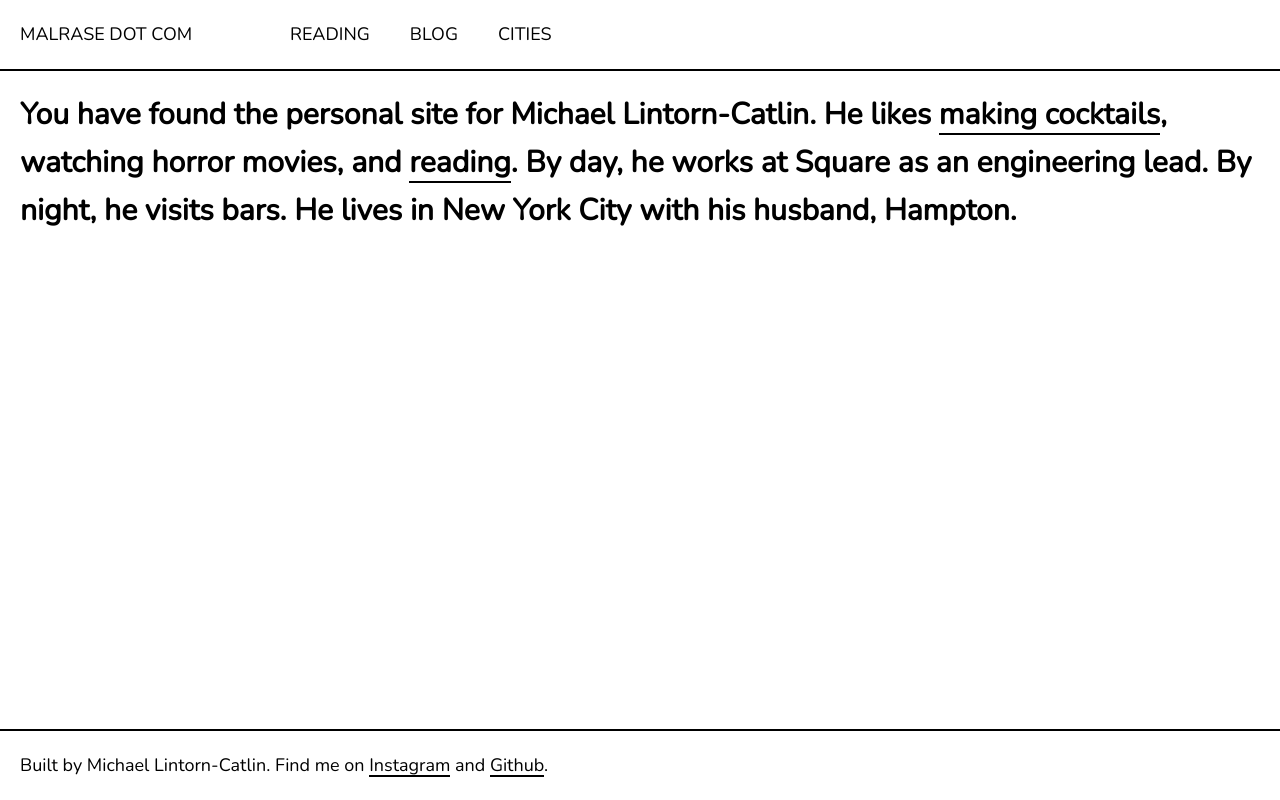
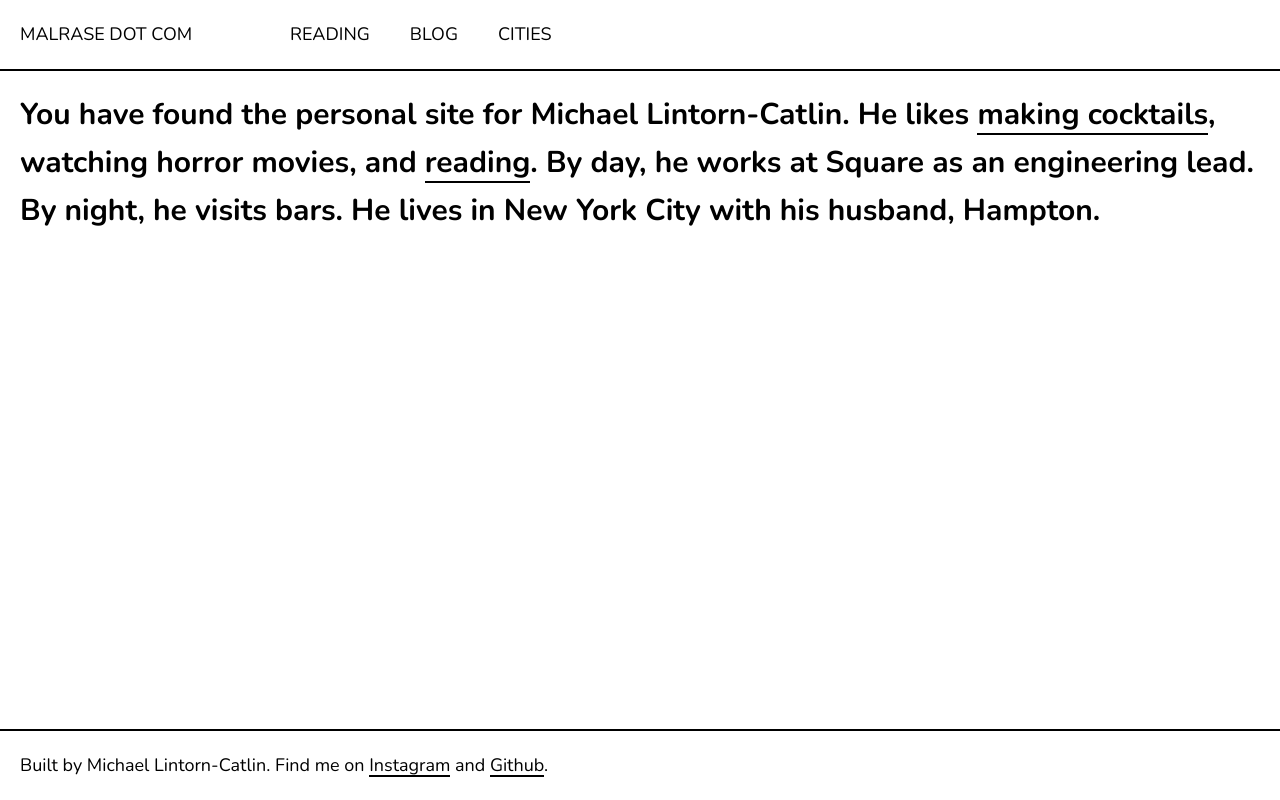
Before and after one commit to malrase/malrasedotcom, a Next.js app: page / in a window 1280 px wide. Built offline with nearby package versions, Linux system fonts and the light colour scheme.

Commit message:
Updating the bold font

```diff
--- a/pages/_app.js
+++ b/pages/_app.js
@@ -7,8 +7,9 @@
   return (
     <>
       <Head>
-      <link rel="stylesheet"
-          href="https://fonts.googleapis.com/css2?family=Nunito" />
+        <link rel="preconnect" href="https://fonts.googleapis.com" />
+        <link rel="preconnect" href="https://fonts.gstatic.com" crossorigin />
+        <link href="https://fonts.googleapis.com/css2?family=Nunito:ital,wght@0,200..1000;1,200..1000&display=swap" rel="stylesheet" />
       </Head>
       <Header/>
       <Component {...pageProps}/>
--- a/styles/global.scss
+++ b/styles/global.scss
@@ -92,6 +92,10 @@
   padding: 20px;
 }
 
+b {
+  font-weight: 800;
+}
+
 @import "header";
 @import "footer";
 @import "home";
```
